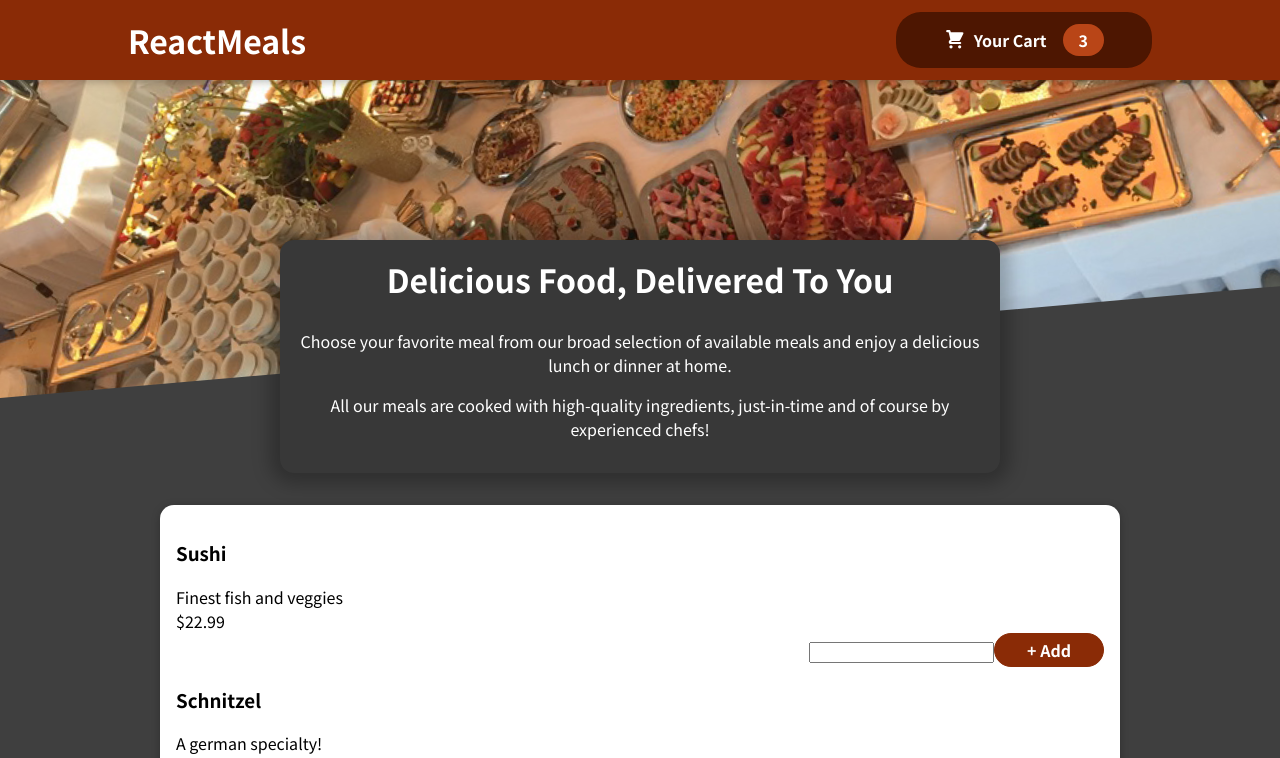
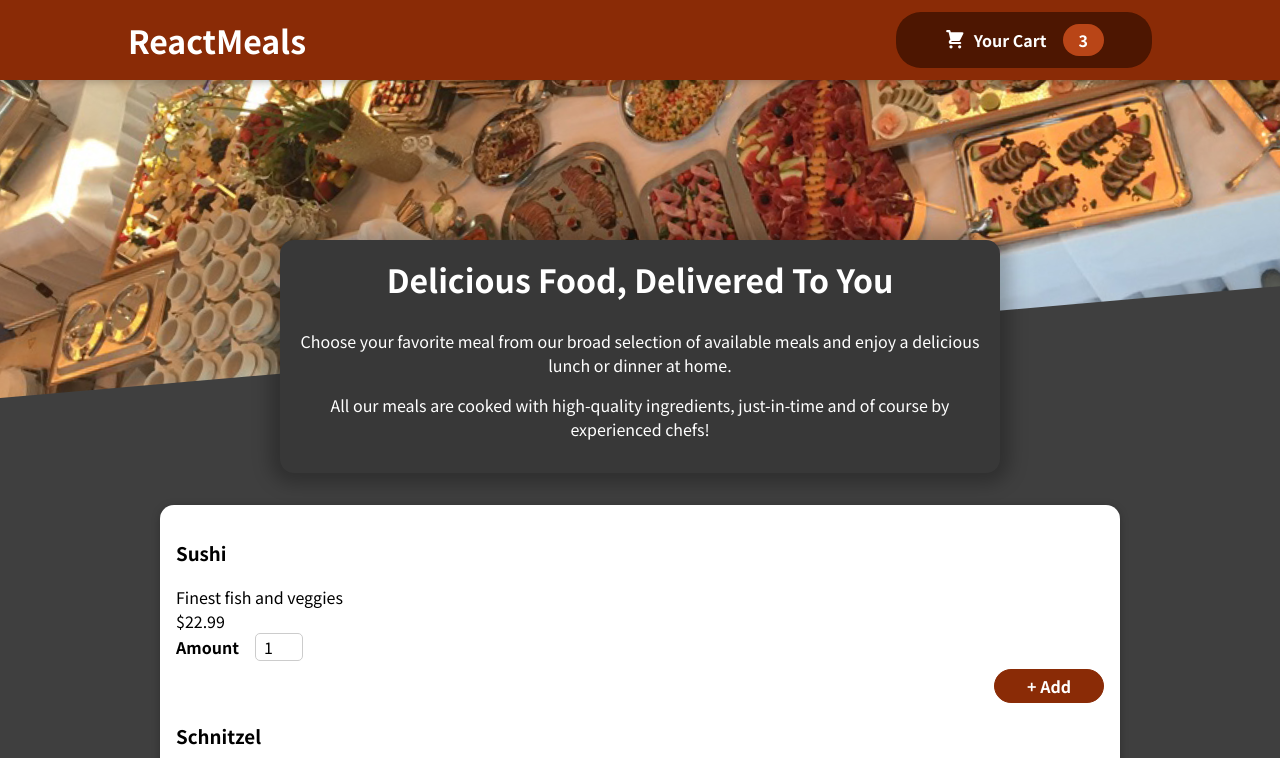
Before and after one commit to j-parthiv/Food-Ordering-WebApp, a React (Create React App) app: page / in a window 1280 px wide. Shown: the top 758 px of the page. Built offline with nearby package versions, Linux system fonts and the light colour scheme.

Commit message:
Added Cart Button Functionality

```diff
--- a/src/Components/Meals/AvailableMeals.js
+++ b/src/Components/Meals/AvailableMeals.js
@@ -31,7 +31,7 @@
 const AvailableMeals = () =>{
 
     const mealsList = DUMMY_MEALS.map(meal =>(
-      <MealItem key={meal.id} name={meal.name} description={meal.description} price={meal.price}/>
+      <MealItem id={meal.id} key={meal.id} name={meal.name} description={meal.description} price={meal.price}/>
     ))
 
     return(
--- a/src/Components/Meals/MealItemForm.js
+++ b/src/Components/Meals/MealItemForm.js
@@ -1,12 +1,23 @@
+import Input from '../UI/Input';
 import classes from './MealItemForm.module.css';
 
-const MealItemForm = (props) =>{
-return(
+const MealItemForm = (props) => {
+  return (
     <form className={classes.form}>
-        <input />
-        <button>+ Add</button>
+      <Input
+        label='Amount'
+        input={{
+          id: 'amount_' + props.id,
+          type: 'number',
+          min: '1',
+          max: '5',
+          step: '1',
+          defaultValue: '1',
+        }}
+      />
+      <button>+ Add</button>
     </form>
-)
-}
+  );
+};
 
 export default MealItemForm;
--- /dev/null
+++ b/src/Components/UI/Input.js
@@ -0,0 +1,12 @@
+import classes from './Input.module.css';
+
+const Input = (props) => {
+  return (
+    <div className={classes.input}>
+      <label htmlFor={props.input.id}>{props.label}</label>
+      <input {...props.input} />
+    </div>
+  );
+};
+
+export default Input;
--- /dev/null
+++ b/src/Components/UI/Input.module.css
@@ -0,0 +1,19 @@
+.input {
+    display: flex;
+    align-items: center;
+    margin-bottom: 0.5rem;
+
+  }
+
+  .input label {
+    font-weight: bold;
+    margin-right: 1rem;
+  }
+
+  .input input {
+    width: 3rem;
+    border-radius: 5px;
+    border: 1px solid #ccc;
+    font: inherit;
+    padding-left: 0.5rem;
+  }
```
Also changed, not shown: src/Components/Cart/Cart.js (added, +21 -0 lines), src/Components/Cart/Cart.module.css (added, +46 -0 lines).
